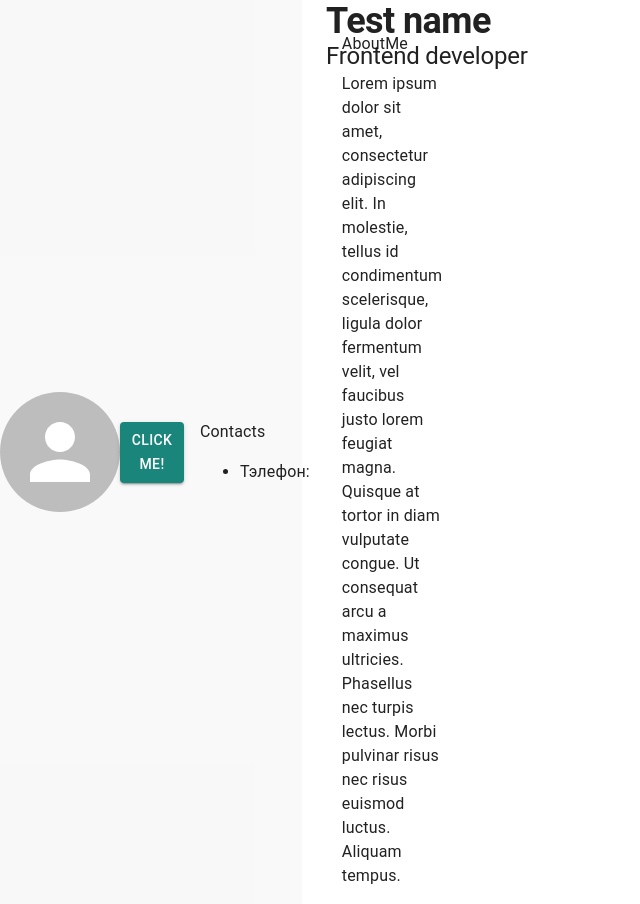
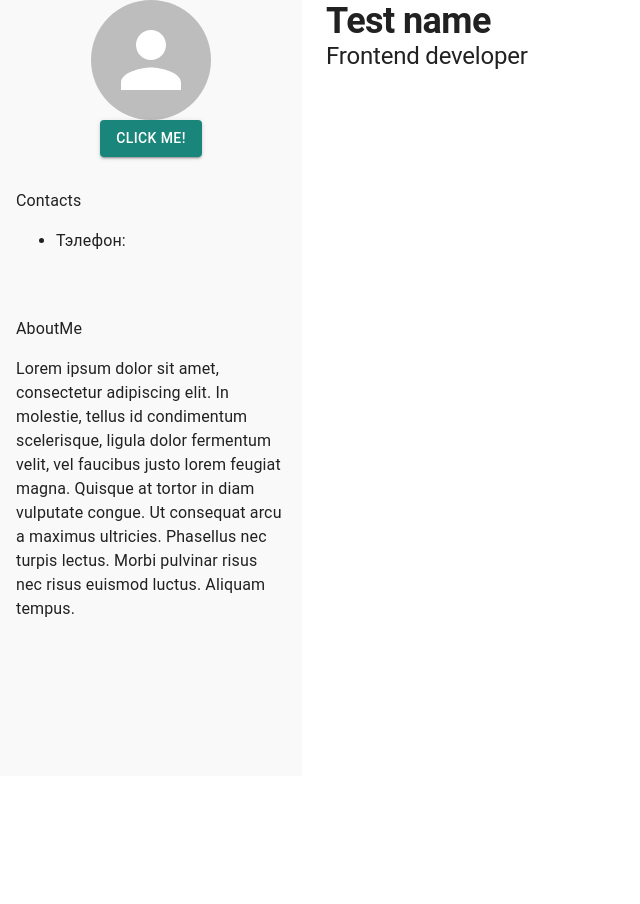
Before and after one commit to bel-frontend/bel-frontend.github.io, a React (Create React App) app: page / in a window 1280 px wide. Shown: the whole page, without its empty margins (0-640 px from the left). After the commit the page ends 800 px from the top, so only its background shows below. Built offline with nearby package versions, Linux system fonts and the light colour scheme; no server answers.

Commit message:
fixed style reset

```diff
--- a/src/containers/Home/style.css
+++ b/src/containers/Home/style.css
@@ -21,7 +21,7 @@ h2 {
 
 .sidebar {
   background-color: rgba(191, 191, 191, 0.1);
-  display: flex;
-  flex-direction: column;
-  align-items: center;
+  display: flex !important;
+  flex-direction: column !important;
+  align-items: center !important;
 }
```
Also changed, not shown: 6 other files (tests, documents, lock files or other folders).
